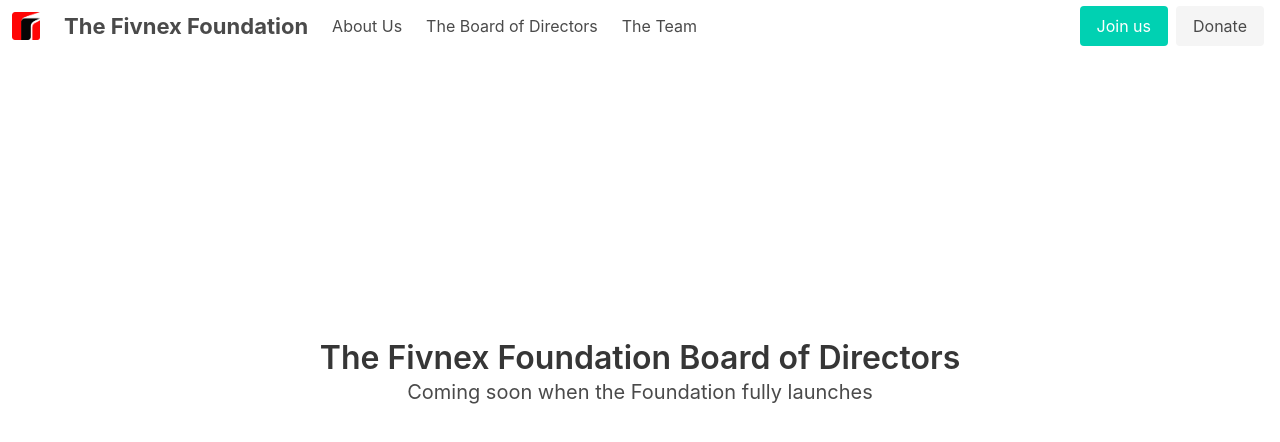
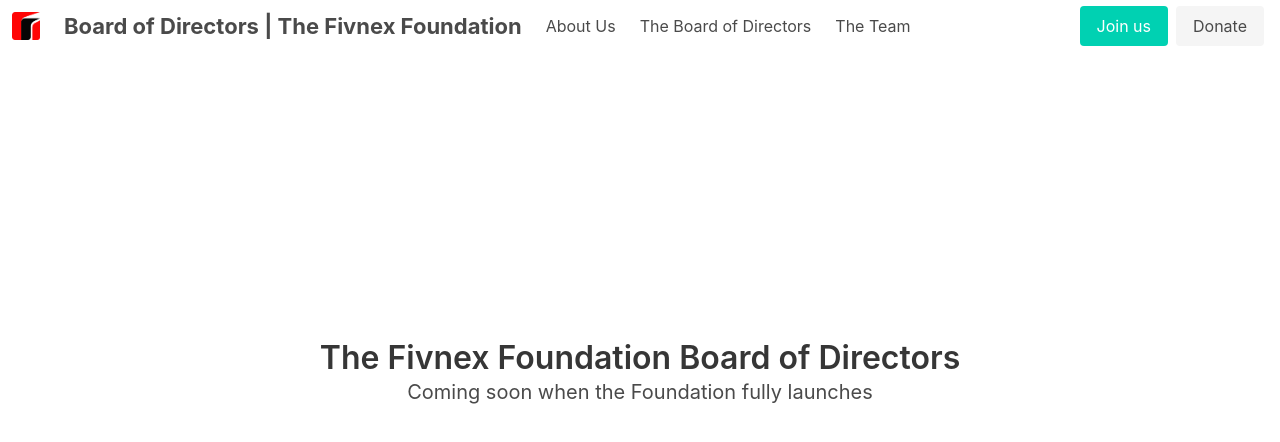
Before and after one commit to FivnexFoundation/fivnex.foundation, a plain HTML site: page board-of-directors.html in a window 1280 px wide. Drawn offline with Linux system fonts and the light colour scheme.

Commit message:
couple of fixes

```diff
--- a/board-of-directors.html
+++ b/board-of-directors.html
@@ -14,7 +14,7 @@
 				<a href="https://fivnex.foundation" title="Return to home" class="navbar-item">
 					<img src="./assets/images/logo.png" width="28">
 				</a>
-				<p class="navbar-item fndation">The Fivnex Foundation</p>
+				<p class="navbar-item fndation">Board of Directors | The Fivnex Foundation</p>
 			</section>
 
 			<section class="navbar-menu">
```
Also changed, not shown: team.html (+1 -1 lines).
